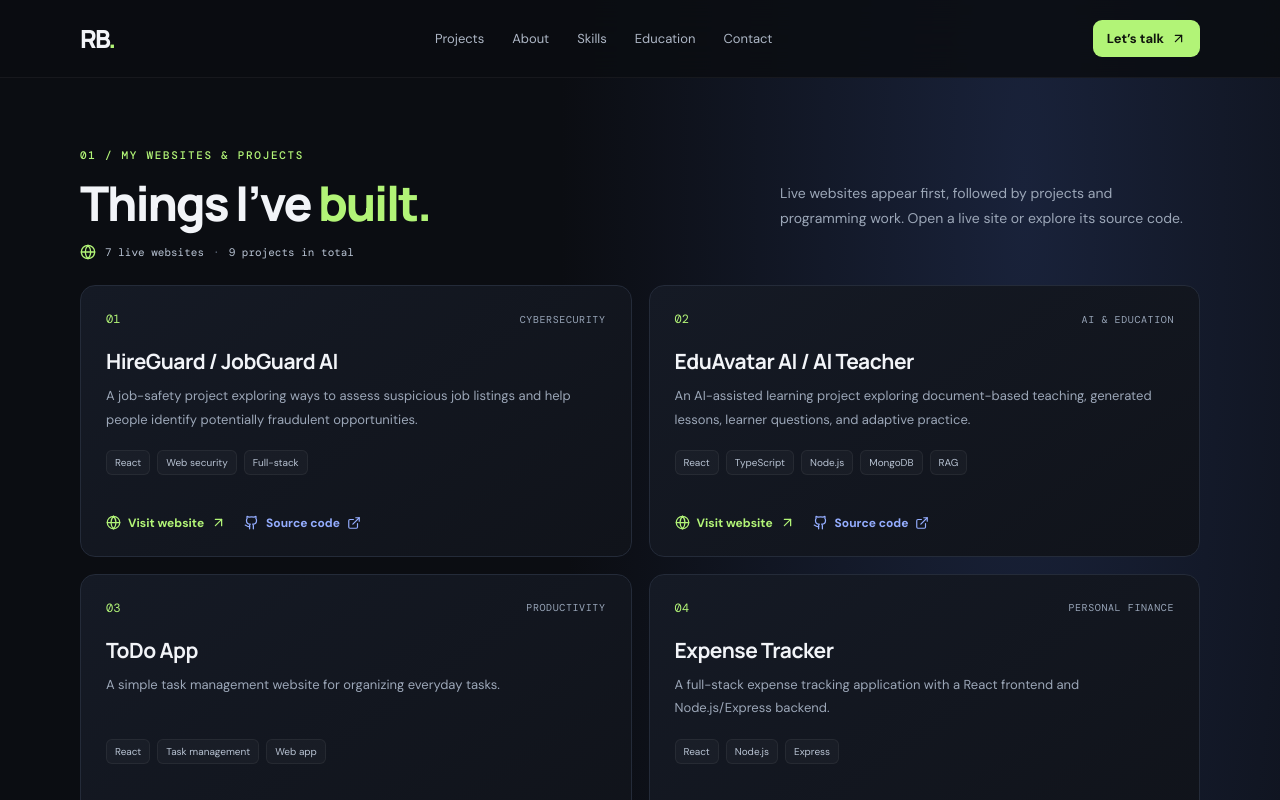
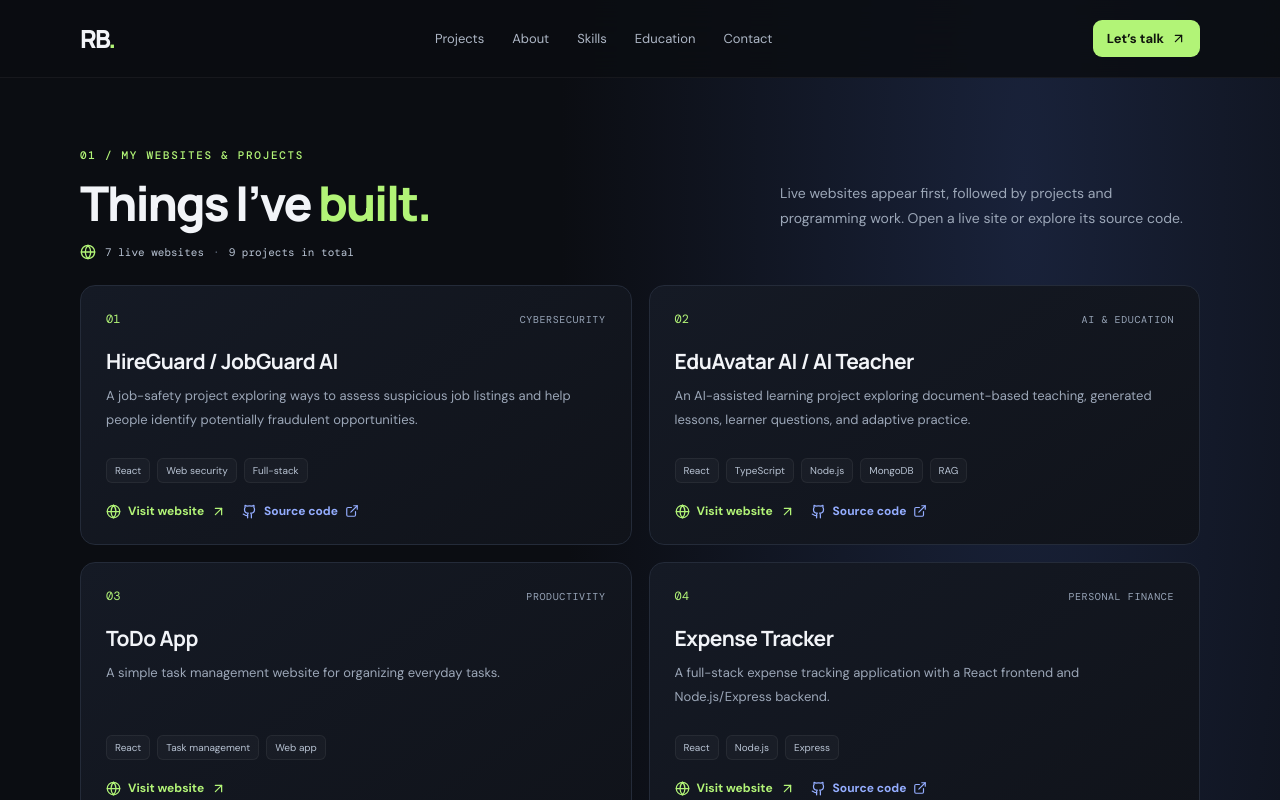
Before and after one commit to riteshhosale/riteshhosale, a React (Vite) app in the folder portfolio-mern/client/: page / in a window 1280 px wide. Shown: the top 800 px of the page. Built offline with nearby package versions, Linux system fonts and the light colour scheme; no server answers.

Commit message:
Remove Vercel dashboard references from portfolio

```diff
--- a/portfolio-mern/client/src/styles.css
+++ b/portfolio-mern/client/src/styles.css
@@ -77,7 +77,3 @@
   }
   .project-card { opacity: 1; }
 }
-
-/* Vercel branding and deployment dashboard links */
-.nav-actions{display:flex;align-items:center;gap:12px}.vercel-header-link{display:inline-flex;align-items:center;gap:6px;color:#e8ebf2;font-size:12px;font-weight:700;transition:color .2s}.vercel-header-link:hover{color:var(--accent)}.project-actions{display:flex;flex-wrap:wrap;align-items:center;gap:0 18px}.project-actions .project-link{margin-top:20px}.project-vercel-link{color:#e1e5ed}.project-vercel-link:hover{color:var(--accent)}
-@media(max-width:650px){.nav-actions{gap:9px}.vercel-header-link{font-size:11px}.nav-cta{padding:9px 10px}.project-actions{gap:0 14px}}
```
